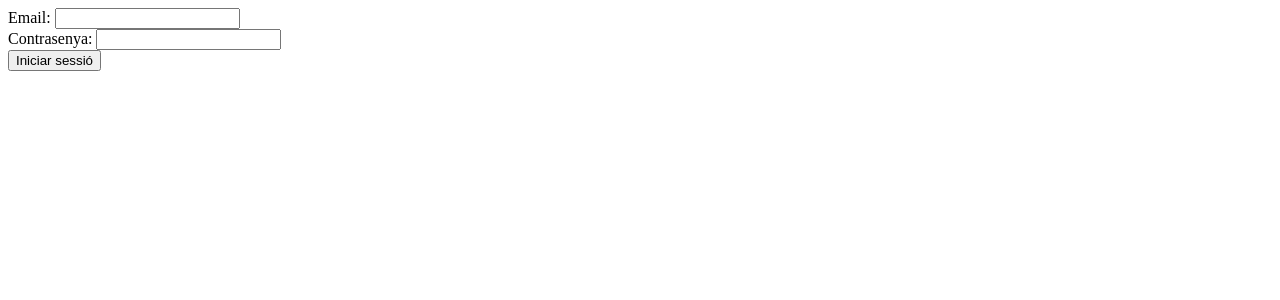
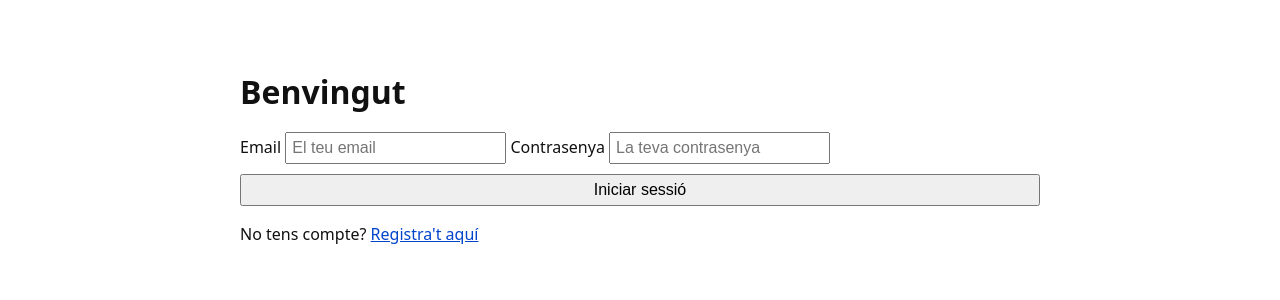
Before and after one commit to MarcMartinezITIC/htdocs, a PHP site: page /Projecte_m_martinez_biblioteca_itic/login.php in a window 1280 px wide. Shown: the top 300 px of the page. Run offline with PHP 8.4, Linux system fonts and the light colour scheme.

Commit message:
mejoraada estetica

```diff
--- a/Projecte_m_martinez_biblioteca_itic/autors.php
+++ b/Projecte_m_martinez_biblioteca_itic/autors.php
@@ -70,6 +70,7 @@ while ($fila = mysqli_fetch_assoc($result)) {
                 <input type='hidden' name='id' value='{$fila['id']}'>
                 <button>Eliminar</button>
             </form>
+            <br><br>
             <form method='POST' style='display:inline;'>
                 <input type='hidden' name='accio' value='actualitzar'>
                 <input type='hidden' name='id' value='{$fila['id']}'>
--- a/Projecte_m_martinez_biblioteca_itic/header.php
+++ b/Projecte_m_martinez_biblioteca_itic/header.php
@@ -4,6 +4,7 @@
 <head>
     <meta charset="UTF-8">
     <title>Aplicació de Biblioteca</title>
+    <link rel="stylesheet" href="style.css">
 </head>
 
 <body>
--- a/Projecte_m_martinez_biblioteca_itic/llibres.php
+++ b/Projecte_m_martinez_biblioteca_itic/llibres.php
@@ -87,6 +87,7 @@ while ($fila = mysqli_fetch_assoc($result)) {
                 <input type='hidden' name='id' value='{$fila['id']}'>
                 <button>Eliminar</button>
             </form>
+            <br><br>
             <form method='POST' style='display:inline;'>
                 <input type='hidden' name='accio' value='actualitzar'>
                 <input type='hidden' name='id' value='{$fila['id']}'>
--- a/Projecte_m_martinez_biblioteca_itic/login.php
+++ b/Projecte_m_martinez_biblioteca_itic/login.php
@@ -25,8 +25,36 @@ if ($_SERVER['REQUEST_METHOD'] == 'POST') {
     }
 }
 ?>
-<form method="POST">
-    Email: <input type="email" name="email" required><br>
-    Contrasenya: <input type="password" name="contrasenya" required><br>
-    <button type="submit">Iniciar sessió</button>
-</form>
+<!DOCTYPE html>
+<html lang="ca">
+
+<head>
+    <meta charset="UTF-8">
+    <title>Iniciar Sessió - Biblioteca</title>
+    <link rel="stylesheet" href="style.css">
+</head>
+
+<body class="auth-page">
+
+    <div class="auth-container">
+        <h1>Benvingut</h1>
+        <?php if (isset($_GET['msg'])): ?>
+            <div class="error"><?php echo htmlspecialchars($_GET['msg']); ?></div>
+        <?php endif; ?>
+
+        <form method="POST" style="box-shadow: none; border: none; padding: 0; margin: 0;">
+            <label for="email">Email</label>
+            <input type="email" id="email" name="email" required placeholder="El teu email">
+
+            <label for="contrasenya">Contrasenya</label>
+            <input type="password" id="contrasenya" name="contrasenya" required placeholder="La teva contrasenya">
+
+            <button type="submit" style="width: 100%;">Iniciar sessió</button>
+        </form>
+
+        <p>No tens compte? <a href="registre.php">Registra't aquí</a></p>
+    </div>
+
+</body>
+
+</html>
--- /dev/null
+++ b/Projecte_m_martinez_biblioteca_itic/style.css
@@ -0,0 +1,82 @@
+/* Estil "HTML millorat" molt bàsic */
+body {
+    font-family: system-ui, -apple-system, sans-serif;
+    line-height: 1.5;
+    color: #111;
+    max-width: 800px; /* Un límit d'amplada per llegibilitat, però sense centrat forçat */
+    margin: 0 auto;
+    padding: 20px;
+    background-color: #fff;
+}
+
+/* Enllaços clàssics però amb color consistent */
+a {
+    color: #0044cc;
+    text-decoration: underline;
+}
+a:hover {
+    text-decoration: none;
+}
+
+/* Encapçalaments nets */
+h1, h2, h3 {
+    margin-top: 1.5em;
+    margin-bottom: 0.5em;
+}
+
+/* Formularis bàsics */
+input, select, textarea {
+    font-size: 1rem;
+    padding: 5px;
+    margin-bottom: 10px;
+}
+
+button {
+    font-size: 1rem;
+    padding: 5px 15px;
+    cursor: pointer;
+}
+
+/* Taules simples amb vores */
+table {
+    width: 100%;
+    border-collapse: collapse;
+    margin-top: 1em;
+}
+
+th, td {
+    border: 1px solid #999;
+    padding: 8px;
+    text-align: left;
+}
+
+th {
+    background-color: #eee;
+}
+
+/* Navegació bàsica */
+nav a {
+    margin-right: 15px;
+}
+
+/* Utilitats per mantenir l'estructura sense estil visual "de disseny" */
+.auth-container, .card, header {
+    /* Eliminem qualsevol estil de "capsa" o ombra */
+    background: none;
+    box-shadow: none;
+    border: none;
+    padding: 0;
+    margin: 0;
+}
+
+/* Petita separació per al header */
+header {
+    border-bottom: 1px solid #ccc;
+    padding-bottom: 10px;
+    margin-bottom: 20px;
+}
+
+.error {
+    color: red;
+    font-weight: bold;
+}
```
Also changed, not shown: Projecte_m_martinez_biblioteca_itic/database.sql (+4 -4 lines), Projecte_m_martinez_biblioteca_itic/index.html (+13 -3 lines), Projecte_m_martinez_biblioteca_itic/registre.php (+36 -7 lines).
